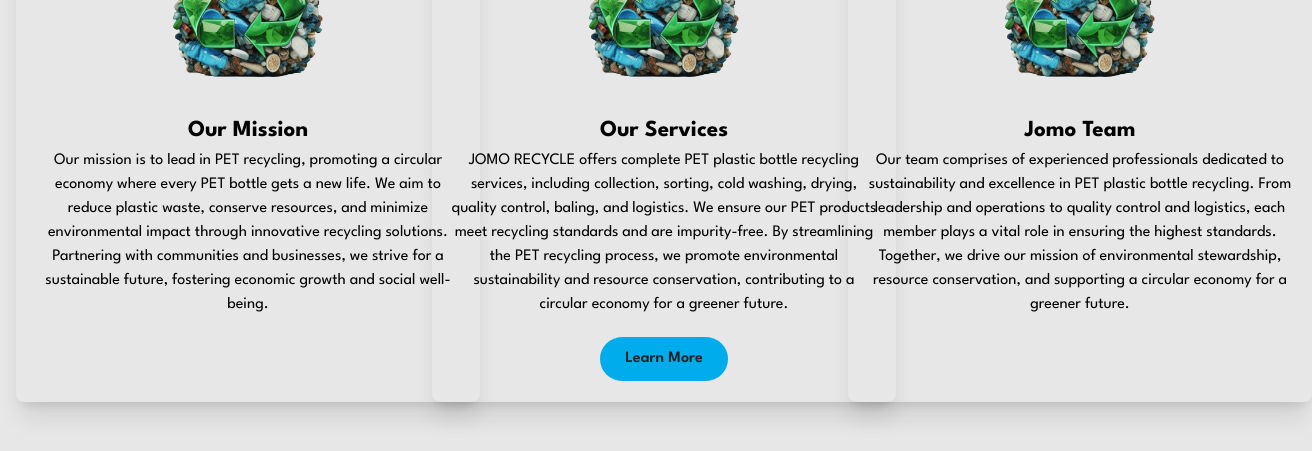
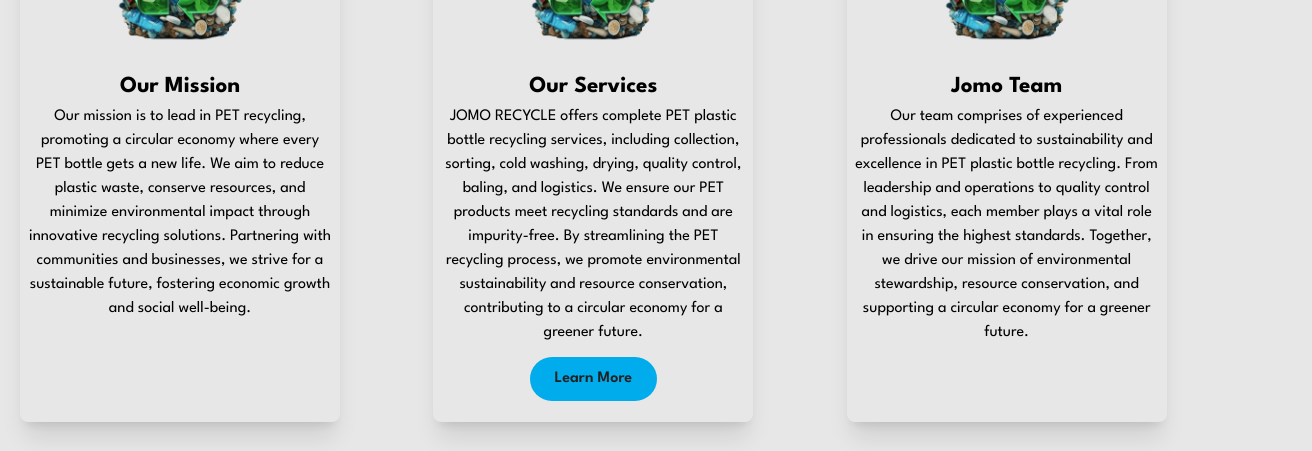
Before and after one commit to coderhanzo/Jomo-Recycling, a React (Vite) app: page / in a window 1280 px wide. Shown: the part 995-1446 px from the top of the page, 1312 px wide, since content can reach past the window. Built offline with nearby package versions, Linux system fonts and the light colour scheme.

Commit message:
update::

```diff
--- a/src/components/Mission.jsx
+++ b/src/components/Mission.jsx
@@ -17,12 +17,12 @@
   };
   return (
     <>
-      <div className="p-4 grid grid-cols-3 max-sm:grid-cols-1 ">
-        <div className=" text-black h-[36rem] w-[29rem] shadow-xl rounded-lg max-sm:w-[23rem]  ">
+      <div className="p-5 grid grid-cols-3 max-sm:grid-cols-1 ">
+        <div className=" text-black h-[37rem] w-[20rem] shadow-xl rounded-lg max-sm:w-[23rem]  ">
           <div className="flex justify-center">
-            <img src={plastic} alt="" className="w-[18rem] max-sm:w-[15rem]" />
+            <img src={plastic} alt="" className="w-[15rem] max-sm:w-[15rem]" />
           </div>
-          <div className=" px-4">
+          <div className=" px-2">
             <h2 className="font-bold text-[23px] text-center">Our Mission</h2>
             <p className="text-center">
               Our mission is to lead in PET recycling, promoting a circular
@@ -34,11 +34,11 @@
             </p>
           </div>
         </div>
-        <div className=" text-black h-[36rem] w-[29rem] shadow-xl rounded-lg hover:scale-105 hover:duration-150  max-sm:w-[23rem]  ">
+        <div className=" text-black h-[37rem] w-[20rem] shadow-xl rounded-lg hover:scale-105 hover:duration-150  max-sm:w-[23rem]  ">
           <div className="flex justify-center">
-            <img src={plastic} alt="" className="w-[18rem] max-sm:w-[15rem]" />
+            <img src={plastic} alt="" className="w-[15rem] max-sm:w-[15rem]" />
           </div>
-          <div className=" px-4">
+          <div className=" px-2">
             <h2 className="font-bold text-[23px] text-center">Our Services</h2>
             <p className="text-center">
               JOMO RECYCLE offers complete PET plastic bottle recycling
@@ -50,17 +50,17 @@
               a greener future.
             </p>
           </div>
-          <div className="flex justify-center items-center pt-5">
+          <div className="flex justify-center items-center pt-3">
             <Link to="/services">
               <button className="btn font-semibold ">Learn More</button>
             </Link>
           </div>
         </div>
-        <div className=" text-black h-[36rem] w-[29rem] shadow-xl rounded-lg  max-sm:w-[23rem]  ">
+        <div className=" text-black h-[37rem] w-[20rem] shadow-xl rounded-lg  max-sm:w-[23rem]  ">
           <div className="flex justify-center">
-            <img src={plastic} alt="" className="w-[18rem] max-sm:w-[15rem]" />
+            <img src={plastic} alt="" className="w-[15rem] max-sm:w-[15rem]" />
           </div>
-          <div className=" px-4">
+          <div className=" px-2">
             <h2 className="font-bold text-[23px] text-center">Jomo Team</h2>
             <p className="text-center">
               Our team comprises of experienced professionals dedicated to
```
